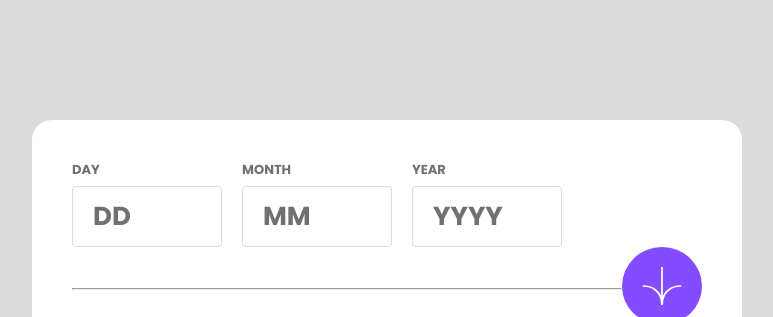
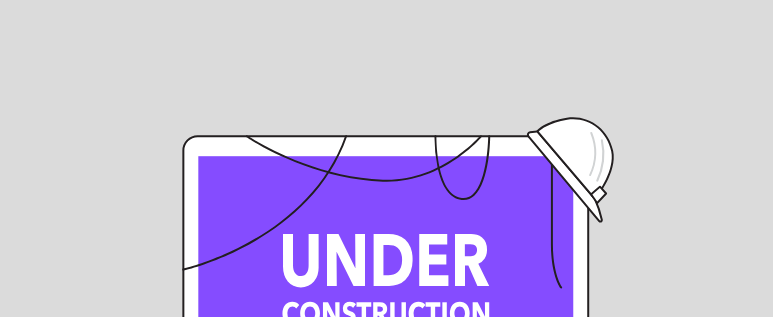
Before and after one commit to LaudRam/age-calculator-app, a plain HTML site: page index.html in a window 1280 px wide. Shown: the top 317 px of the page, without its empty margins (253-1026 px from the left). Drawn offline with Linux system fonts and the light colour scheme.

Commit message:
Update index.html

```diff
--- a/index.html
+++ b/index.html
@@ -22,6 +22,12 @@
     <title>Frontend Mentor | Age calculator app</title>
   </head>
   <body>
+    <img
+      src="/images/under-constructions-flatline.svg"
+      alt="under-constructions illustration"
+      class="under-constructions-flatline"
+      style="background-color: transparent; width: 800px; padding: 0"
+    />
     <div class="container">
       <div class="form-container">
         <div class="form-control">
```
